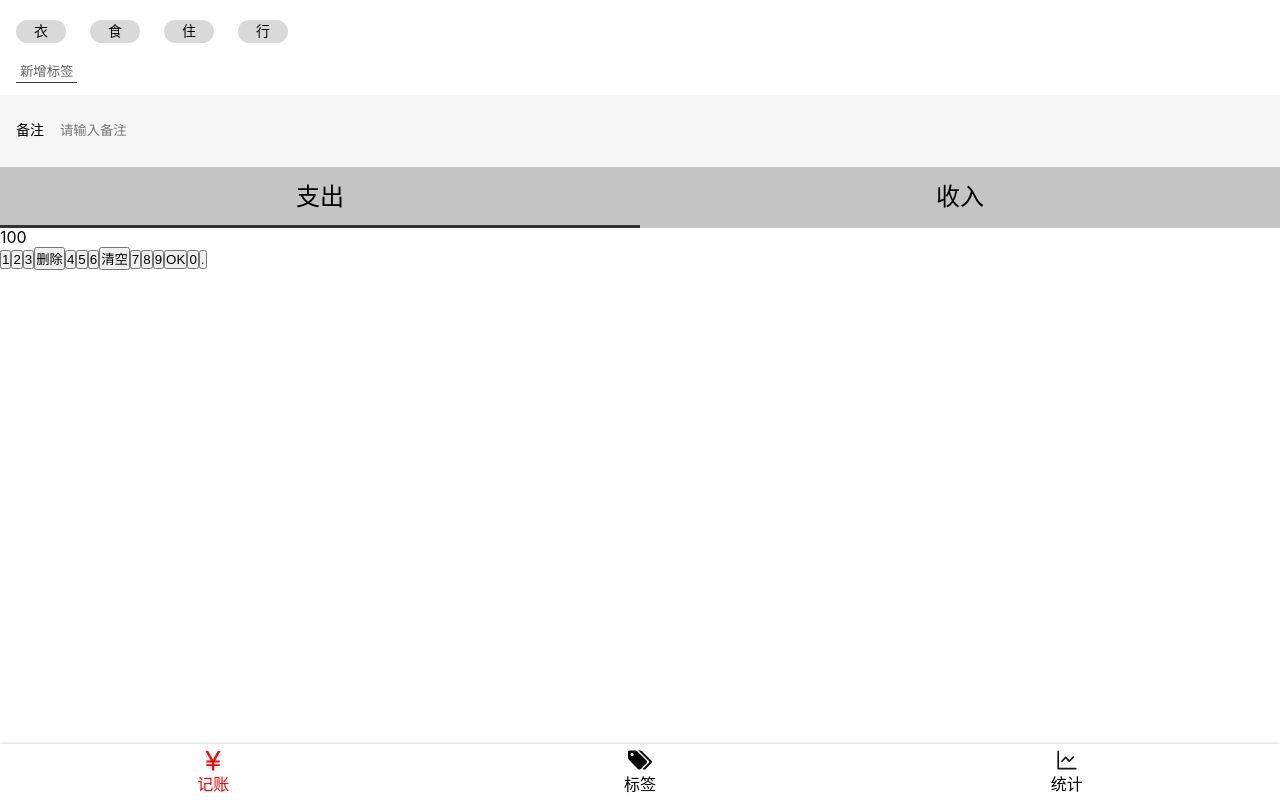
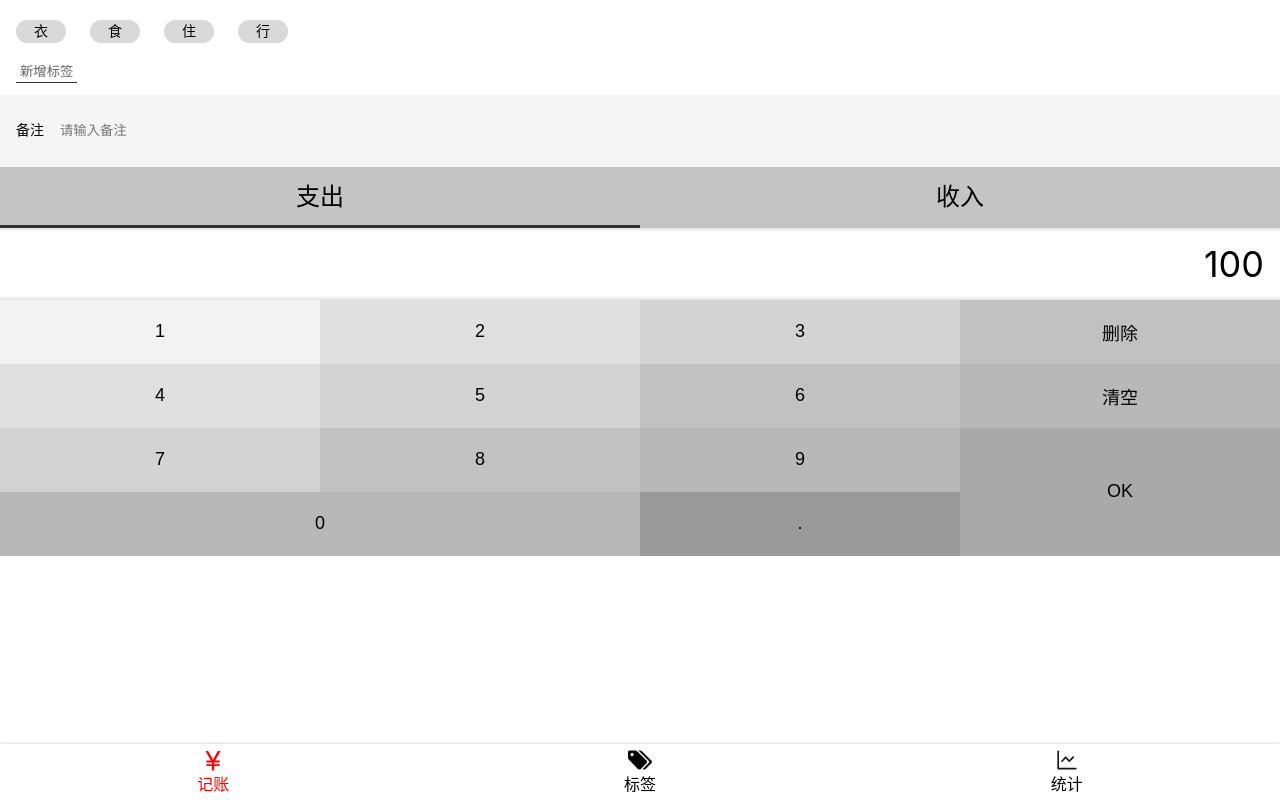
Before and after one commit to Gjc452/Drib-money-react, a React app: page /money in a window 1280 px wide. Built offline with nearby package versions, Linux system fonts and the light colour scheme.

Commit message:
完成 Money.tsx 之 NumberPadSection CSS样式

```diff
--- a/src/index.scss
+++ b/src/index.scss
@@ -32,3 +32,9 @@
 :focus {
   outline: none;
 }
+
+.clearfix::after {
+  content: '';
+  display: block;
+  clear: both;
+}
--- a/src/views/Money.tsx
+++ b/src/views/Money.tsx
@@ -62,7 +62,54 @@
   }
 `;
 const NumberPadSection = styled.section`
-
+  display: flex;
+  flex-direction: column;
+  > .output{
+    text-align: right;
+    background: white;
+    font-size: 36px;
+    line-height: 72px;
+    padding: 0 16px;
+    box-shadow: inset 0 -5px 5px -5px rgba(0,0,0,0.25),
+                inset 0 5px 5px -5px rgba(0,0,0,0.25)
+  }
+  > .pad{
+    > button{
+      float: left;
+      width: 25%;
+      height: 64px;
+      font-size: 18px;
+      border: none;
+      &.ok{
+        height: 128px;
+        float: right;
+      }
+      &.zero{
+        width: 50%;
+      }
+      &:nth-child(1){
+        background: #f2f2f2;
+      }
+      &:nth-child(2),&:nth-child(5){
+        background: #e0e0e0;
+      }
+      &:nth-child(3),&:nth-child(6),&:nth-child(9){
+        background: #d3d3d3;
+      }
+      &:nth-child(4),&:nth-child(7),&:nth-child(10){
+        background: #c1c1c1;
+      }
+      &:nth-child(8),&:nth-child(11),&:nth-child(13){
+        background: #b8b8b8;
+      }
+      &:nth-child(12){
+        background: #a9a9a9;
+      }
+      &:nth-child(14){
+        background: #9a9a9a;
+      }
+    }
+  }
 `;
 
 function Money() {
@@ -90,10 +137,10 @@
         </ul>
       </TypesSection>
       <NumberPadSection>
-        <div>
+        <div className='output'>
           100
         </div>
-        <div>
+        <div className='pad clearfix'>
           <button>1</button>
           <button>2</button>
           <button>3</button>
@@ -105,8 +152,8 @@
           <button>7</button>
           <button>8</button>
           <button>9</button>
-          <button>OK</button>
-          <button>0</button>
+          <button className='ok'>OK</button>
+          <button className='zero'>0</button>
           <button>.</button>
         </div>
       </NumberPadSection>
```
